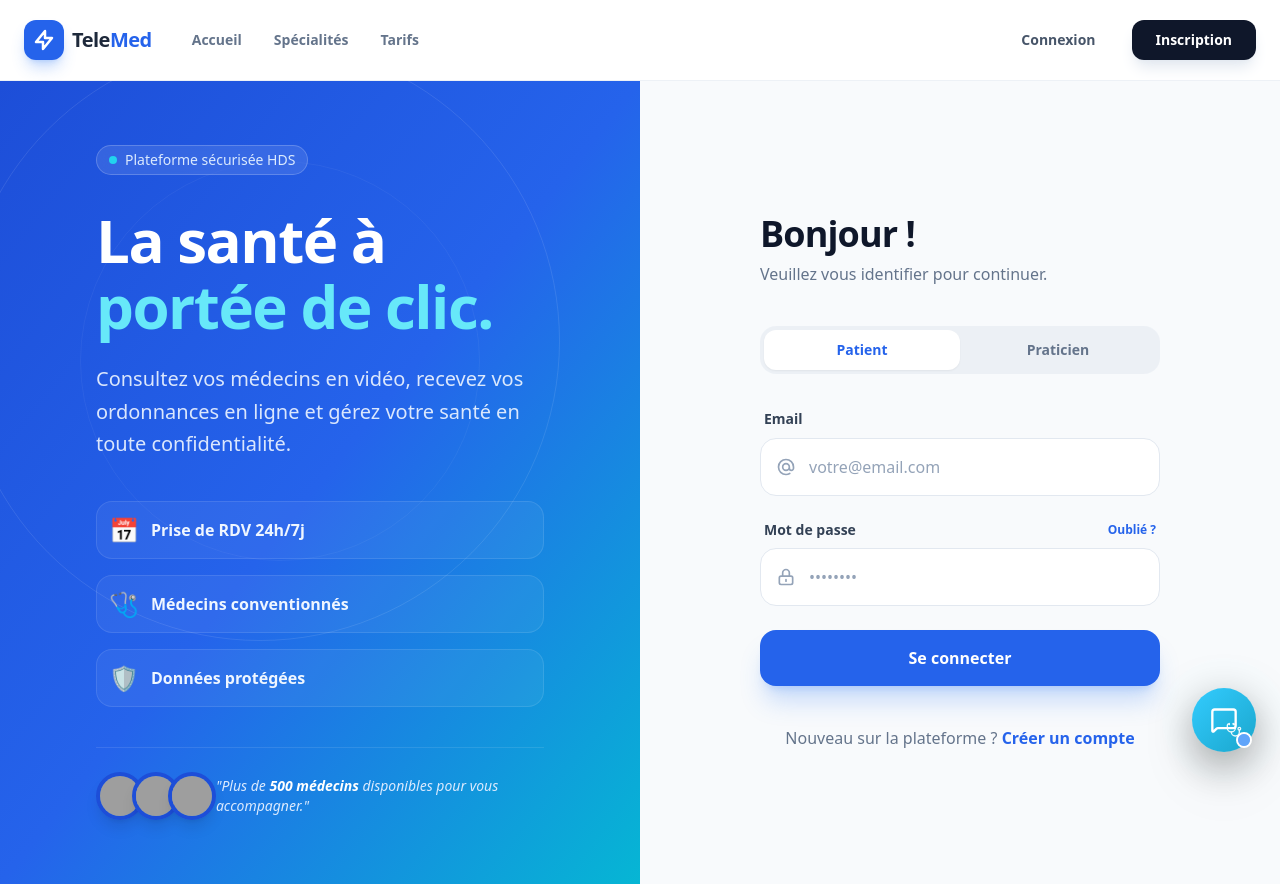
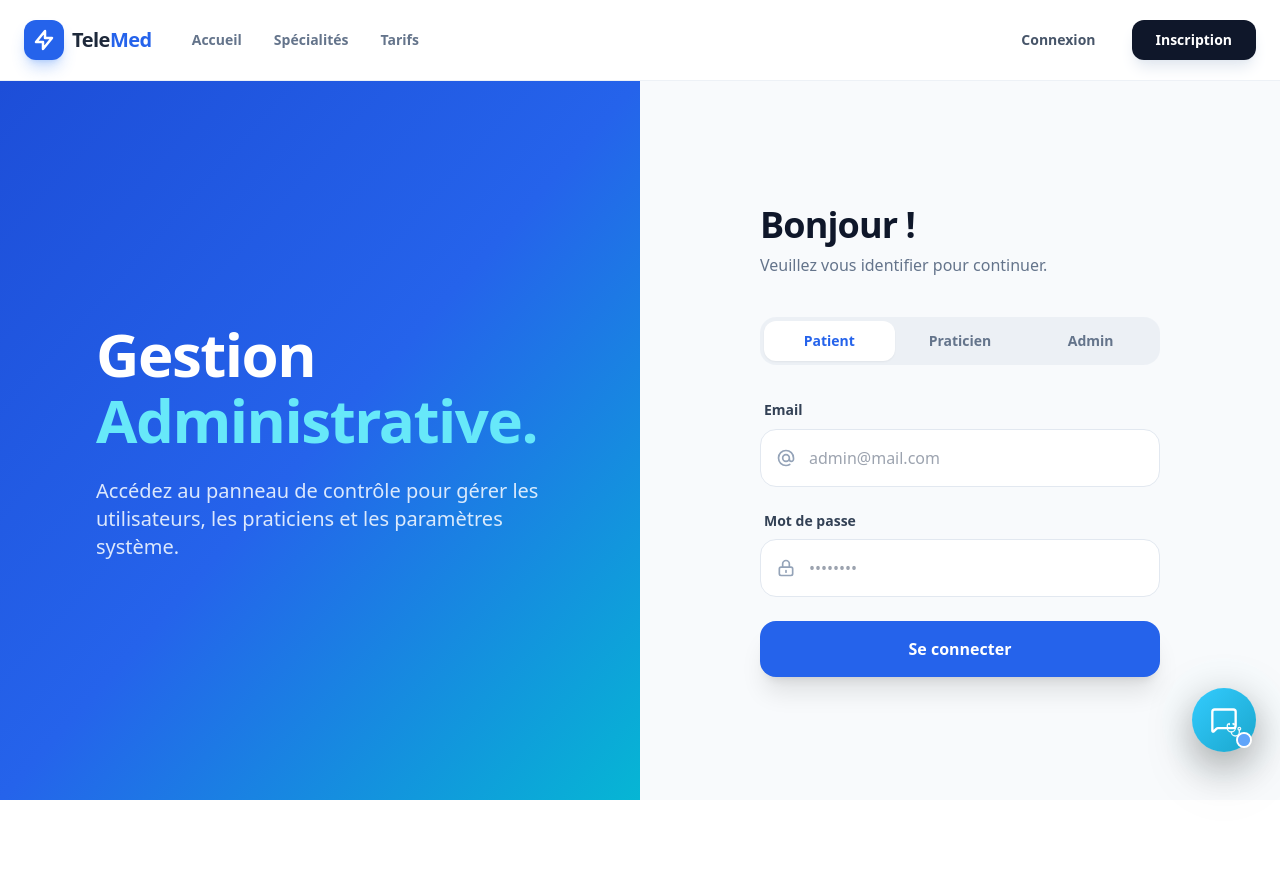
Before and after one commit to NouraMekni/frontend-platforme-telemedcine, a React (Vite) app: page /login in a window 1280 px wide. After the commit the page ends 800 px from the top, so only its background shows below. Built offline with nearby package versions, Linux system fonts and the light colour scheme; grey boxes are pictures that could not be loaded.

Commit message:
fix some errors on the admin side

```diff
--- a/src/components/SidebarAdmin.jsx
+++ b/src/components/SidebarAdmin.jsx
@@ -1,17 +1,66 @@
-import React from 'react'
-import { Link } from 'react-router-dom'
+import React from "react";
+import { Link, useLocation } from "react-router-dom";
 
-export default function SidebarAdmin(){
+export default function SidebarAdmin() {
+  const location = useLocation();
+
+  const links = [
+    { name: "Tableau de bord", to: "/admin/reports" },
+    { name: "Utilisateurs", to: "/admin/users" },
+    { name: "Dossiers médicaux", to: "/admin/medical-records" },
+    { name: "Paiements", to: "/admin/payments" },
+  ];
+
+  const activeColor = "#1a7bea";
+
   return (
-    <aside className="w-64 bg-white border-r min-h-screen p-4 hidden md:block">
-      <div className="text-xl font-semibold text-primary-600 mb-6">Admin</div>
+    <aside className="w-64 min-h-screen p-6 hidden md:flex flex-col bg-white border-r shadow-md">
+      {/* Sidebar Title */}
+      <div
+        className="text-2xl font-bold mb-8 text-center"
+        style={{ color: activeColor }}
+      >
+        Admin
+      </div>
+
+      {/* Navigation */}
       <nav className="flex flex-col gap-2 text-sm">
-        <Link className="px-3 py-2 rounded hover:bg-slate-50" to="/admin/dashboard">Tableau de bord</Link>
-        <Link className="px-3 py-2 rounded hover:bg-slate-50" to="/admin/users">Utilisateurs</Link>
-        <Link className="px-3 py-2 rounded hover:bg-slate-50" to="/admin/medical-records">Dossiers médicaux</Link>
-        <Link className="px-3 py-2 rounded hover:bg-slate-50" to="/admin/payments">Paiements</Link>
-        <Link className="px-3 py-2 rounded hover:bg-slate-50" to="/admin/reports">Rapports</Link>
+        {links.map((link) => {
+          const isActive = location.pathname === link.to;
+
+          return (
+            <Link
+              key={link.to}
+              to={link.to}
+              className="px-4 py-2 rounded-lg transition-colors duration-200 focus:outline-none focus:ring-2 focus:ring-offset-1"
+              style={{
+                color: isActive ? activeColor : "#374151",
+                backgroundColor: isActive ? "#dbeafe" : "transparent",
+              }}
+              onMouseEnter={(e) =>
+                (e.currentTarget.style.backgroundColor = "#dbeafe")
+              }
+              onMouseLeave={(e) =>
+                (e.currentTarget.style.backgroundColor = isActive
+                  ? "#dbeafe"
+                  : "transparent")
+              }
+            >
+              {link.name}
+            </Link>
+          );
+        })}
       </nav>
+
+      {/* Logout */}
+      <div className="mt-auto pt-6 border-t border-gray-200">
+        <Link
+          to="/logout"
+          className="px-4 py-2 rounded-lg text-red-600 hover:bg-red-100 hover:text-red-700 transition-colors focus:outline-none focus:ring-2 focus:ring-red-500 focus:ring-offset-1"
+        >
+          Déconnexion
+        </Link>
+      </div>
     </aside>
-  )
+  );
 }
--- a/src/pages/Auth/Login.jsx
+++ b/src/pages/Auth/Login.jsx
@@ -1,4 +1,5 @@
 import React, { useState } from 'react'
+import { useNavigate } from 'react-router-dom'
 import { useAuth } from '../../contexts/AuthContext'
 import Navbar from '../../components/Navbar'
 
@@ -7,10 +8,13 @@ const API_URL = "http://localhost:8083/api/auth/login"
 export default function Login() {
   const [email, setEmail] = useState('')
   const [password, setPassword] = useState('')
-  const [role, setRole] = useState('patient') // 'patient' or 'doctor'
+  // Changed default to match your backend/route naming: 'patient', 'medecin', or 'admin'
+  const [role, setRole] = useState('patient')
   const [loading, setLoading] = useState(false)
   const [error, setError] = useState('')
+
   const { login } = useAuth()
+  const navigate = useNavigate()
 
   const handleSubmit = async (e) => {
     e.preventDefault()
@@ -22,12 +26,28 @@ export default function Login() {
         headers: { 'Content-Type': 'application/json' },
         body: JSON.stringify({ email, password, role })
       })
+
       if (!res.ok) {
         const errData = await res.json()
         throw new Error(errData.message || 'Erreur de connexion')
       }
+
       const userData = await res.json()
-      login(userData)
+
+      // Save session in AuthContext
+      await login(userData)
+
+      // REDIRECTION LOGIC - Matching your AppRoutes.js paths exactly
+      const userRole = userData.role || role
+
+      if (userRole === 'admin') {
+        navigate('/admin/reports')
+      } else if (userRole === 'medecin' || userRole === 'doctor') {
+        navigate('/medecin/dashboard')
+      } else {
+        navigate('/patient/dashboard')
+      }
+
     } catch (err) {
       setError(err.message)
     } finally {
@@ -40,92 +60,51 @@ export default function Login() {
       <Navbar />
 
       <div className="flex flex-1 overflow-hidden">
-
-         {/* --- LEFT SIDE: Telemedicine Branding --- */}
+        {/* --- LEFT SIDE: Branding --- */}
         <div className="hidden lg:flex lg:w-1/2 relative bg-cyan-700 items-center justify-center overflow-hidden">
-  {/* Modern Medical Gradient & Patterns */}
           <div className="absolute top-0 left-0 w-full h-full bg-gradient-to-br from-blue-700 via-blue-600 to-cyan-500"></div>
-
-  {/* Abstract "Cell" or "Pulse" Decorations */}
-  <div className="absolute w-[600px] h-[600px] border border-white/10 rounded-full -top-10 -left-10 animate-[spin_20s_linear_infinite]"></div>
-  <div className="absolute w-[400px] h-[400px] border border-white/5 rounded-full top-20 left-20 animate-[spin_15s_linear_infinite_reverse]"></div>
-
           <div className="relative z-10 p-16 text-white max-w-xl">
-    {/* Medical Icon / Badge */}
-    <div className="inline-flex items-center space-x-2 px-3 py-1 rounded-full bg-white/10 border border-white/20 text-blue-100 text-sm font-medium mb-8 backdrop-blur-md">
-      <span className="flex h-2 w-2 rounded-full bg-cyan-400 animate-ping"></span>
-      <span>Plateforme sécurisée HDS</span>
-    </div>
-
             <h1 className="text-6xl font-extrabold tracking-tight mb-6 leading-[1.1]">
-      La santé à <br />
-      <span className="text-cyan-300">portée de clic.</span>
+              Gestion <br />
+              <span className="text-cyan-300">Administrative.</span>
             </h1>
-
-    <p className="text-xl text-blue-50 leading-relaxed mb-10 opacity-90">
-      Consultez vos médecins en vidéo, recevez vos ordonnances en ligne et gérez votre santé en toute confidentialité.
+            <p className="text-xl text-blue-50 opacity-90">
+              Accédez au panneau de contrôle pour gérer les utilisateurs, les praticiens et les paramètres système.
             </p>
-
-    {/* Feature List for Trust */}
-    <div className="grid grid-cols-1 gap-4 mb-10">
-      {[
-        { title: 'Prise de RDV 24h/7j', icon: '📅' },
-        { title: 'Médecins conventionnés', icon: '🩺' },
-        { title: 'Données protégées', icon: '🛡️' }
-      ].map((item, idx) => (
-        <div key={idx} className="flex items-center space-x-3 bg-white/5 p-3 rounded-2xl border border-white/10 hover:bg-white/10 transition-colors">
-          <span className="text-2xl">{item.icon}</span>
-          <span className="font-semibold text-blue-50">{item.title}</span>
-        </div>
-      ))}
-    </div>
-
-    <div className="flex items-center space-x-4 pt-6 border-t border-white/10">
-      <div className="flex -space-x-3">
-        {[1, 2, 3].map((i) => (
-          <img
-            key={i}
-            src={`https://i.pravatar.cc/100?img=${i+10}`}
-            className="w-12 h-12 rounded-full border-4 border-blue-700 shadow-lg"
-            alt="Doctor profile"
-          />
-        ))}
-      </div>
-      <p className="text-sm text-blue-100 italic">
-        "Plus de <span className="font-bold text-white">500 médecins</span> disponibles pour vous accompagner."
-      </p>
-    </div>
           </div>
         </div>
 
         {/* --- RIGHT: LOGIN FORM --- */}
         <main className="w-full lg:w-1/2 flex flex-col justify-center items-center p-8 lg:p-24 bg-slate-50">
           <div className="w-full max-w-[400px]">
-            {/* Header */}
             <div className="mb-10 text-center lg:text-left">
               <h2 className="text-4xl font-extrabold text-slate-900 tracking-tight">Bonjour !</h2>
               <p className="text-slate-500 mt-2 font-medium">Veuillez vous identifier pour continuer.</p>
             </div>
 
-            {/* Role Switcher */}
+            {/* Role Switcher - Aligned with your Route logic */}
             <div className="flex p-1 bg-slate-200/50 rounded-2xl mb-8">
+              {[
+                { id: 'patient', label: 'Patient' },
+                { id: 'medecin', label: 'Praticien' },
+                { id: 'admin', label: 'Admin' }
+              ].map((r) => (
                 <button
-                onClick={() => setRole('patient')}
-                className={`flex-1 py-2.5 text-sm font-bold rounded-xl transition-all ${role === 'patient' ? 'bg-white text-blue-600 shadow-sm' : 'text-slate-500 hover:text-slate-700'}`}
+                  key={r.id}
+                  type="button"
+                  onClick={() => setRole(r.id)}
+                  className={`flex-1 py-2.5 text-sm font-bold rounded-xl transition-all capitalize ${
+                    role === r.id ? 'bg-white text-blue-600 shadow-sm' : 'text-slate-500 hover:text-slate-700'
+                  }`}
                 >
-                Patient
+                  {r.label}
                 </button>
-              <button
-                onClick={() => setRole('doctor')}
-                className={`flex-1 py-2.5 text-sm font-bold rounded-xl transition-all ${role === 'doctor' ? 'bg-white text-blue-600 shadow-sm' : 'text-slate-500 hover:text-slate-700'}`}
-              >
-                Praticien
-              </button>
+              ))}
             </div>
 
             {error && (
-              <div className="mb-6 p-4 bg-red-50 border border-red-100 text-red-600 rounded-2xl text-sm font-medium flex items-center animate-shake">
-                <svg className="w-5 h-5 mr-3 flex-shrink-0" fill="currentColor" viewBox="0 0 20 20"><path fillRule="evenodd" d="M10 18a8 8 0 100-16 8 8 0 000 16zM8.707 7.293a1 1 0 00-1.414 1.414L8.586 10l-1.293 1.293a1 1 0 101.414 1.414L10 11.414l1.293 1.293a1 1 0 001.414-1.414L11.414 10l1.293-1.293a1 1 0 00-1.414-1.414L10 8.586 8.707 7.293z" clipRule="evenodd" /></svg>
+              <div className="mb-6 p-4 bg-red-50 border border-red-100 text-red-600 rounded-2xl text-sm font-medium flex items-center">
+                <span className="mr-3">⚠️</span>
                 {error}
               </div>
             )}
@@ -136,14 +115,13 @@ export default function Login() {
                 type="email"
                 value={email}
                 onChange={setEmail}
-                placeholder="votre@email.com"
+                placeholder="admin@mail.com"
                 icon="M16 12a4 4 0 10-8 0 4 4 0 008 0zm0 0v1.5a2.5 2.5 0 005 0V12a9 9 0 10-9 9m4.5-1.206a8.959 8.959 0 01-4.5 1.206"
               />
 
               <div className="space-y-2">
                 <div className="flex justify-between items-center px-1">
                   <label className="text-sm font-bold text-slate-700">Mot de passe</label>
-                  <a href="#" className="text-xs font-bold text-blue-600 hover:text-blue-700">Oublié ?</a>
                 </div>
                 <InputField
                   type="password"
@@ -157,25 +135,18 @@ export default function Login() {
               <button
                 type="submit"
                 disabled={loading}
-                className="w-full bg-blue-600 text-white font-bold py-4 rounded-2xl shadow-xl shadow-blue-500/25 hover:bg-blue-700 hover:shadow-blue-500/40 active:scale-[0.98] transition-all disabled:opacity-70 disabled:active:scale-100 flex items-center justify-center"
+                className="w-full bg-blue-600 text-white font-bold py-4 rounded-2xl shadow-xl hover:bg-blue-700 transition-all disabled:opacity-70 flex items-center justify-center"
               >
                 {loading ? (
                   <div className="flex items-center space-x-2">
-                    <div className="w-5 h-5 border-3 border-white/30 border-t-white rounded-full animate-spin" />
-                    <span>Authentification...</span>
+                    <div className="w-4 h-4 border-2 border-white/30 border-t-white rounded-full animate-spin" />
+                    <span>Connexion...</span>
                   </div>
                 ) : (
-                  <span>Se connecter</span>
+                  "Se connecter"
                 )}
               </button>
             </form>
-
-            <p className="mt-10 text-center text-slate-500 font-medium">
-              Nouveau sur la plateforme ?{' '}
-              <a href="/register" className="text-blue-600 font-bold hover:underline underline-offset-4 decoration-2">
-                Créer un compte
-              </a>
-            </p>
           </div>
         </main>
       </div>
@@ -183,7 +154,6 @@ export default function Login() {
   )
 }
 
-// Internal Helper Component for Input Fields
 function InputField({ label, type, value, onChange, placeholder, icon }) {
   return (
     <div className="space-y-2">
@@ -198,7 +168,7 @@ function InputField({ label, type, value, onChange, placeholder, icon }) {
           type={type}
           value={value}
           onChange={(e) => onChange(e.target.value)}
-          className="block w-full pl-12 pr-4 py-4 bg-white border border-slate-200 rounded-2xl text-slate-900 placeholder:text-slate-400 focus:ring-4 focus:ring-blue-500/10 focus:border-blue-500 transition-all outline-none"
+          className="block w-full pl-12 pr-4 py-4 bg-white border border-slate-200 rounded-2xl focus:ring-4 focus:ring-blue-500/10 focus:border-blue-500 outline-none transition-all"
           placeholder={placeholder}
           required
         />
```
Lines whose indentation alone changed are shown as unchanged.
